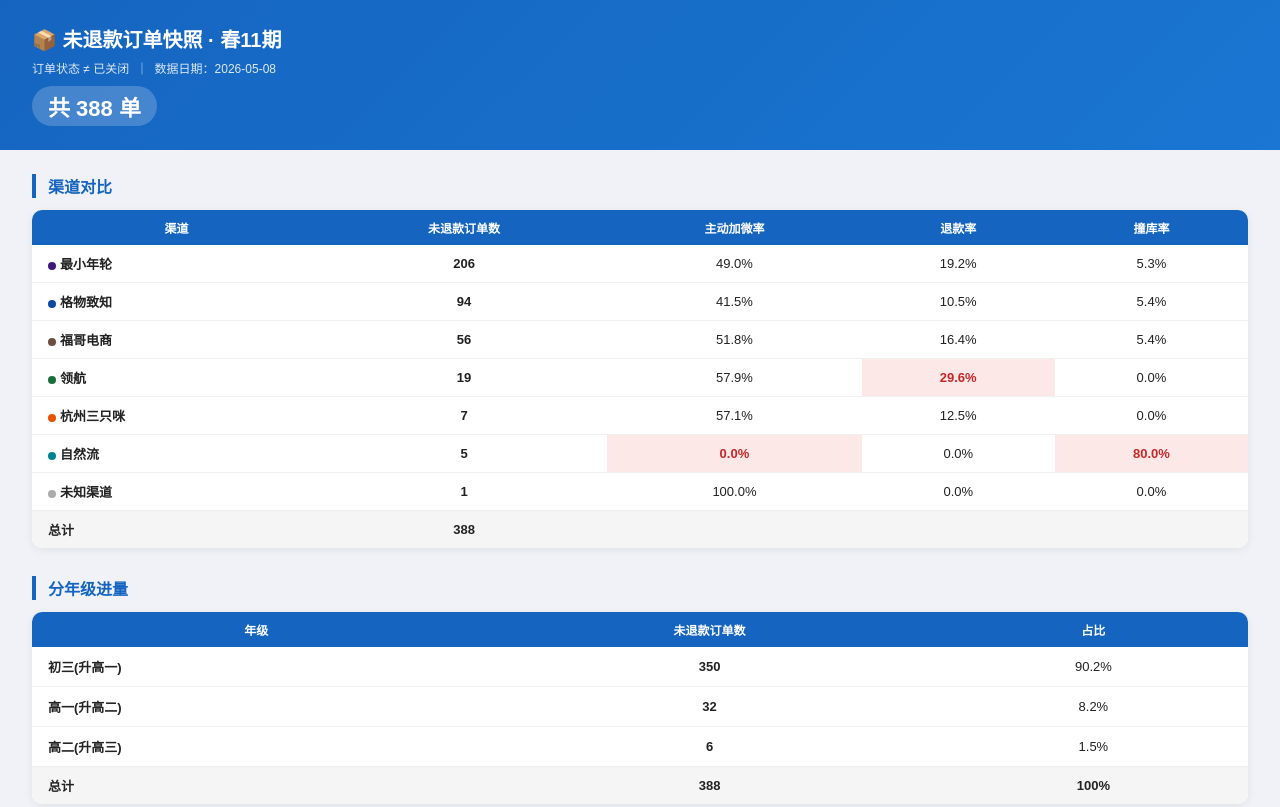
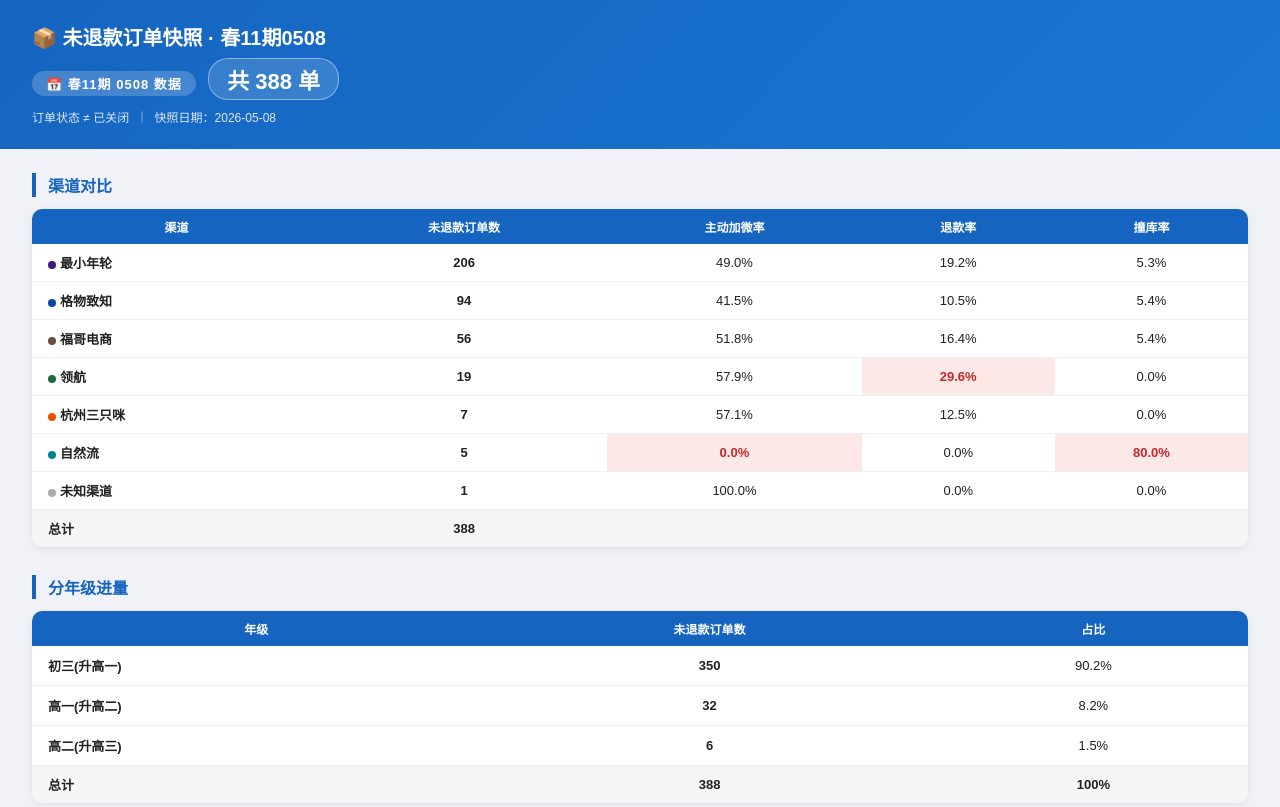
Before and after one commit to lin384722-svg/gzdb-report-0508-snap-norefund, a plain HTML site: page index.html in a window 1280 px wide. Shown: the top 807 px of the page. Drawn offline with Linux system fonts and the light colour scheme.

Commit message:
标题加日期：春11期0508

```diff
--- a/index.html
+++ b/index.html
@@ -1,16 +1,15 @@
 <!DOCTYPE html>
-<html lang="zh-CN">
-<head>
-<meta charset="UTF-8">
-<meta name="viewport" content="width=device-width,initial-scale=1.0">
-<title>📦 未退款订单快照 · 春11期</title>
+<html lang="zh-CN"><head>
+<meta charset="UTF-8"><meta name="viewport" content="width=device-width,initial-scale=1.0">
+<title>📦 未退款订单快照 · 春11期0508</title>
 <style>
 *{box-sizing:border-box;margin:0;padding:0;}
 body{font-family:'PingFang SC','Microsoft YaHei',sans-serif;background:#f0f2f7;color:#222;}
-.header{background:linear-gradient(135deg,#1565c0,#1976d2);color:white;padding:24px 32px;}
-.header h1{font-size:20px;font-weight:800;}
-.header .sub{font-size:12px;opacity:.85;margin-top:6px;}
-.kpi-badge{display:inline-block;background:rgba(255,255,255,.2);border-radius:20px;padding:4px 16px;font-size:22px;font-weight:800;margin-top:10px;}
+.header{background:linear-gradient(135deg,#1565c0 0%,#1976d2 100%);color:white;padding:24px 32px;}
+.header h1{font-size:20px;font-weight:800;line-height:1.4;}
+.header .sub{font-size:12px;opacity:.85;margin-top:8px;}
+.header .date-badge{display:inline-block;background:rgba(255,255,255,.2);border-radius:20px;padding:3px 14px;font-size:13px;font-weight:700;margin-top:10px;letter-spacing:1px;}
+.kpi-badge{display:inline-block;background:rgba(255,255,255,.15);border:1px solid rgba(255,255,255,.4);border-radius:20px;padding:4px 18px;font-size:22px;font-weight:800;margin-top:6px;margin-left:8px;}
 .content{padding:24px 32px;}
 .sec-title{font-size:16px;font-weight:700;margin-bottom:12px;padding-left:12px;border-left:4px solid;margin-top:0;}
 .tip{font-size:11px;padding:5px 12px;border-radius:6px;margin-bottom:12px;display:inline-block;background:rgba(0,0,0,.05);}
@@ -30,16 +29,16 @@ tbody tr:hover td{background:#f9f9ff!important;}
 .ch-dot{display:inline-block;width:8px;height:8px;border-radius:50%;margin-right:4px;vertical-align:middle;flex-shrink:0;}
 .expand-hint{font-size:11px;color:#999;margin-left:auto;}
 html{scroll-behavior:smooth;}
-</style>
-</head>
-<body>
+</style></head><body>
 <div class="header">
-  <h1>📦 未退款订单快照 · 春11期</h1>
-  <div class="sub">订单状态 ≠ 已关闭 &nbsp;｜&nbsp; 数据日期：2026-05-08</div>
-  <div class="kpi-badge">共 388 单</div>
+  <h1>📦 未退款订单快照 · 春11期0508</h1>
+  <div>
+    <span class="date-badge">📅 春11期 0508 数据</span>
+    <span class="kpi-badge">共 388 单</span>
+  </div>
+  <div class="sub">订单状态 ≠ 已关闭 &nbsp;｜&nbsp; 快照日期：2026-05-08</div>
 </div>
-<div class="content">
-<h2 class="sec-title" style="color:#1565c0;border-color:#1565c0;">渠道对比</h2>
+<div class="content"><h2 class="sec-title" style="color:#1565c0;border-color:#1565c0;">渠道对比</h2>
   <div class="table-wrap"><table>
     <thead><tr style="background:#1565c0;color:white;">
       <th>渠道</th><th>未退款订单数</th><th>主动加微率</th><th>退款率</th><th>撞库率</th>
@@ -105,8 +104,7 @@ html{scroll-behavior:smooth;}
     <td style="padding:9px 16px;text-align:left;">总计</td>
     <td>388</td><td>100%</td>
   </tr></tbody></table></div><h2 class="sec-title" style="color:#1565c0;border-color:#1565c0;margin-top:28px;">分达人进量</h2>
-  <div class="tip" style="color:#1565c0;">点击渠道行展开达人详情</div>
-  <details class="ch-block">
+  <div class="tip" style="color:#1565c0;">点击渠道行展开达人详情</div><details class="ch-block">
     <summary class="ch-summary" style="border-left:4px solid #3d1a78;">
       <span class="ch-dot" style="background:#3d1a78;"></span>最小年轮
       <span class="ch-badge">未退款订单数 206单</span>
@@ -227,8 +225,7 @@ html{scroll-behavior:smooth;}
         <td >100.0%</td>
         <td >0.0%</td>
         <td >0.0%</td>
-      </tr></tbody></table></div></details>
-  <details class="ch-block">
+      </tr></tbody></table></div></details><details class="ch-block">
     <summary class="ch-summary" style="border-left:4px solid #0d47a1;">
       <span class="ch-dot" style="background:#0d47a1;"></span>格物致知
       <span class="ch-badge">未退款订单数 94单</span>
@@ -258,8 +255,7 @@ html{scroll-behavior:smooth;}
         <td >37.5%</td>
         <td >20.0%</td>
         <td >6.2%</td>
-      </tr></tbody></table></div></details>
-  <details class="ch-block">
+      </tr></tbody></table></div></details><details class="ch-block">
     <summary class="ch-summary" style="border-left:4px solid #6d4c41;">
       <span class="ch-dot" style="background:#6d4c41;"></span>福哥电商
       <span class="ch-badge">未退款订单数 56单</span>
@@ -275,8 +271,7 @@ html{scroll-behavior:smooth;}
         <td >51.8%</td>
         <td >16.4%</td>
         <td >5.4%</td>
-      </tr></tbody></table></div></details>
-  <details class="ch-block">
+      </tr></tbody></table></div></details><details class="ch-block">
     <summary class="ch-summary" style="border-left:4px solid #1a6e3d;">
       <span class="ch-dot" style="background:#1a6e3d;"></span>领航
       <span class="ch-badge">未退款订单数 19单</span>
@@ -313,8 +308,7 @@ html{scroll-behavior:smooth;}
         <td class="alert-cell">0.0%</td>
         <td >0.0%</td>
         <td >0.0%</td>
-      </tr></tbody></table></div></details>
-  <details class="ch-block">
+      </tr></tbody></table></div></details><details class="ch-block">
     <summary class="ch-summary" style="border-left:4px solid #e65100;">
       <span class="ch-dot" style="background:#e65100;"></span>杭州三只咪
       <span class="ch-badge">未退款订单数 7单</span>
@@ -344,8 +338,7 @@ html{scroll-behavior:smooth;}
         <td >100.0%</td>
         <td >0.0%</td>
         <td >0.0%</td>
-      </tr></tbody></table></div></details>
-  <details class="ch-block">
+      </tr></tbody></table></div></details><details class="ch-block">
     <summary class="ch-summary" style="border-left:4px solid #00838f;">
       <span class="ch-dot" style="background:#00838f;"></span>自然流
       <span class="ch-badge">未退款订单数 5单</span>
@@ -361,8 +354,7 @@ html{scroll-behavior:smooth;}
         <td class="alert-cell">0.0%</td>
         <td >0.0%</td>
         <td class="alert-cell">80.0%</td>
-      </tr></tbody></table></div></details>
-  <details class="ch-block">
+      </tr></tbody></table></div></details><details class="ch-block">
     <summary class="ch-summary" style="border-left:4px solid #aaa;">
       <span class="ch-dot" style="background:#aaa;"></span>未知渠道
       <span class="ch-badge">未退款订单数 1单</span>
@@ -378,7 +370,5 @@ html{scroll-behavior:smooth;}
         <td >100.0%</td>
         <td >0.0%</td>
         <td >0.0%</td>
-      </tr></tbody></table></div></details>
-</div>
-</body>
-</html>
+      </tr></tbody></table></div></details></div>
+</body></html>
```
